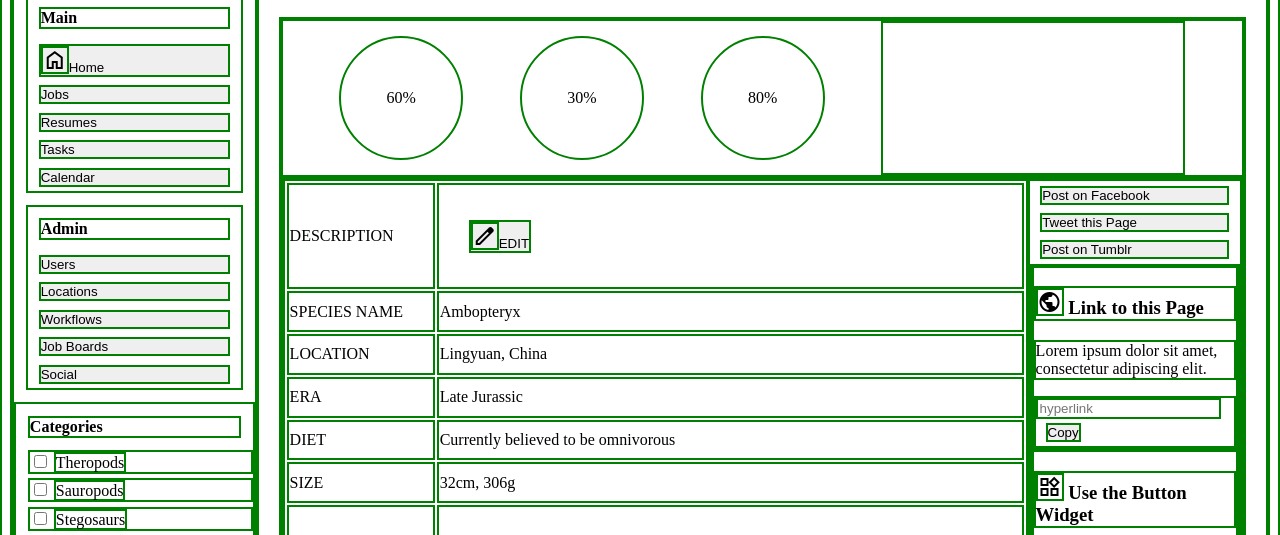
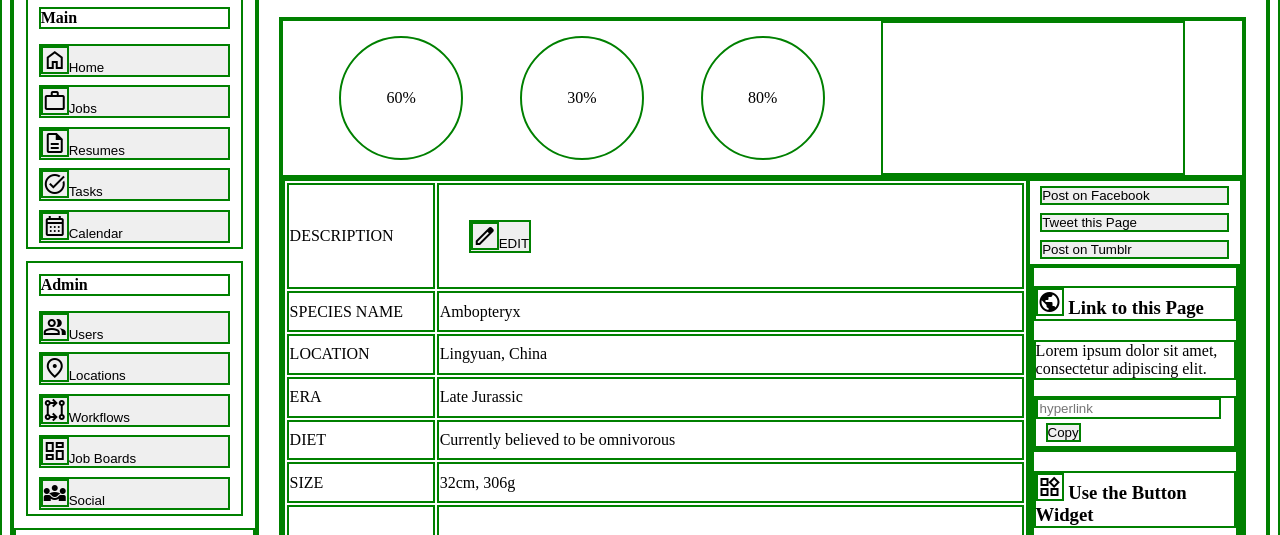
Before and after one commit to kirkhauck/static-comp-challenge, a plain HTML site: page index.html in a window 1280 px wide. Shown: the part 257-792 px from the top of the page. Drawn offline with nearby package versions, Linux system fonts and the light colour scheme.

Commit message:
fix: Changed side panel button icons to match text

```diff
--- a/index.html
+++ b/index.html
@@ -19,18 +19,18 @@
       <nav class="side-button-container">
         <h4>Main</h4>
         <button class="side-button"><span class="material-symbols-outlined">home</span>Home</button>
-        <button class="side-button">Jobs</button>
-        <button class="side-button">Resumes</button>
-        <button class="side-button">Tasks</button>
-        <button class="side-button">Calendar</button>
+        <button class="side-button"><span class="material-symbols-outlined">work</span>Jobs</button>
+        <button class="side-button"><span class="material-symbols-outlined">description</span>Resumes</button>
+        <button class="side-button"><span class="material-symbols-outlined">task_alt</span>Tasks</button>
+        <button class="side-button"><span class="material-symbols-outlined">calendar_month</span>Calendar</button>
       </nav>
       <nav class="side-button-container">
         <h4>Admin</h4>
-        <button class="side-button">Users</button>
-        <button class="side-button">Locations</button>
-        <button class="side-button">Workflows</button>
-        <button class="side-button">Job Boards</button>
-        <button class="side-button">Social</button>
+        <button class="side-button"><span class="material-symbols-outlined">group</span>Users</button>
+        <button class="side-button"><span class="material-symbols-outlined">location_on</span>Locations</button>
+        <button class="side-button"><span class="material-symbols-outlined">rebase</span>Workflows</button>
+        <button class="side-button"><span class="material-symbols-outlined">dashboard</span>Job Boards</button>
+        <button class="side-button"><span class="material-symbols-outlined">diversity_3</span>Social</button>
       </nav>
       <nav class="categories-container">
         <h4>Categories</h4>
```
